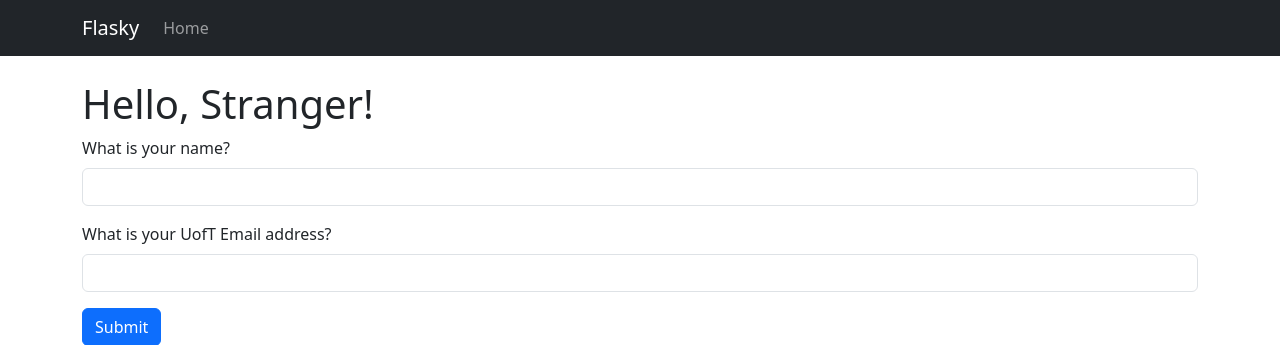
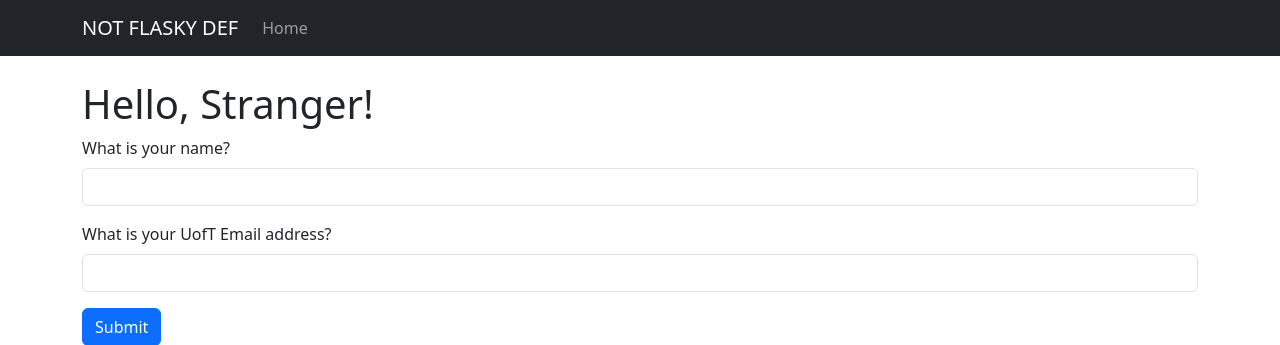
Before and after one commit to kovid2/E444-F2026-PRA3, a Flask app: page / in a window 1280 px wide. Shown: the top 345 px of the page. Run offline with Flask 3, Linux system fonts and the light colour scheme; some libraries are stand-ins or nearby versions.

Commit message:
Update HTML templates to remove "Flasky" branding and adjust page titles
4.7

```diff
--- a/templates/404.html
+++ b/templates/404.html
@@ -1,6 +1,6 @@
 {% extends "base.html" %}
 
-{% block title %}Flasky - Page Not Found{% endblock %}
+{% block title %} Page Not Found{% endblock %}
 
 {% block page_content %}
 <div class="page-header">
--- a/templates/500.html
+++ b/templates/500.html
@@ -1,6 +1,6 @@
 {% extends "base.html" %}
 
-{% block title %}Flasky - Internal Server Error{% endblock %}
+{% block title %} Internal Server Error{% endblock %}
 
 {% block page_content %}
 <div class="page-header">
--- a/templates/base.html
+++ b/templates/base.html
@@ -5,14 +5,14 @@
   {% block head %}
   <meta charset="utf-8">
   <meta name="viewport" content="width=device-width, initial-scale=1">
-  <title>{% block title %}Flasky{% endblock %}</title>
+  <title>{% block title %}NOT FLASKY DEF{% endblock %}</title>
   {{ bootstrap.load_css() }}
   {% endblock %}
 </head>
 <body>
   <nav class="navbar navbar-expand-lg navbar-dark bg-dark">
     <div class="container">
-      <a class="navbar-brand" href="{{ url_for('index') }}">Flasky</a>
+      <a class="navbar-brand" href="{{ url_for('index') }}">NOT FLASKY DEF</a>
       <button class="navbar-toggler" type="button" data-bs-toggle="collapse" data-bs-target="#navbar">
         <span class="navbar-toggler-icon"></span>
       </button>
```
